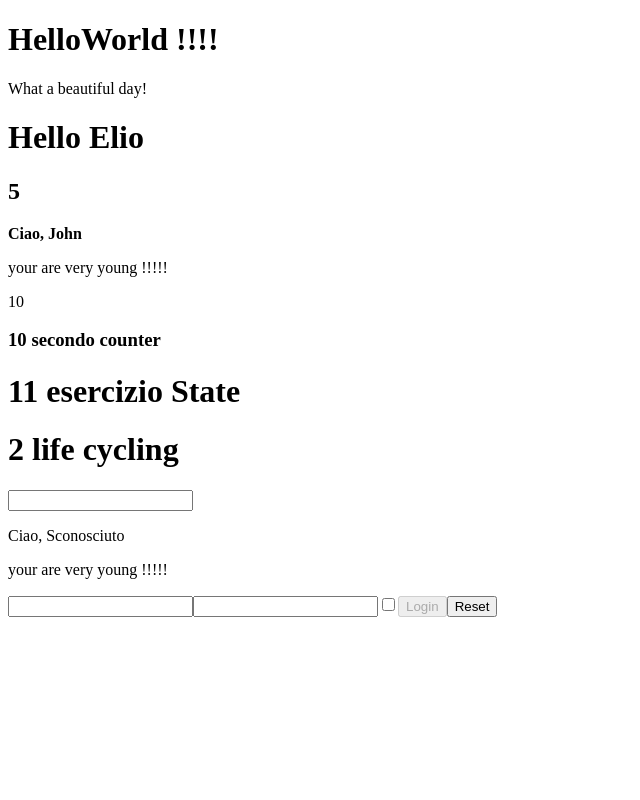
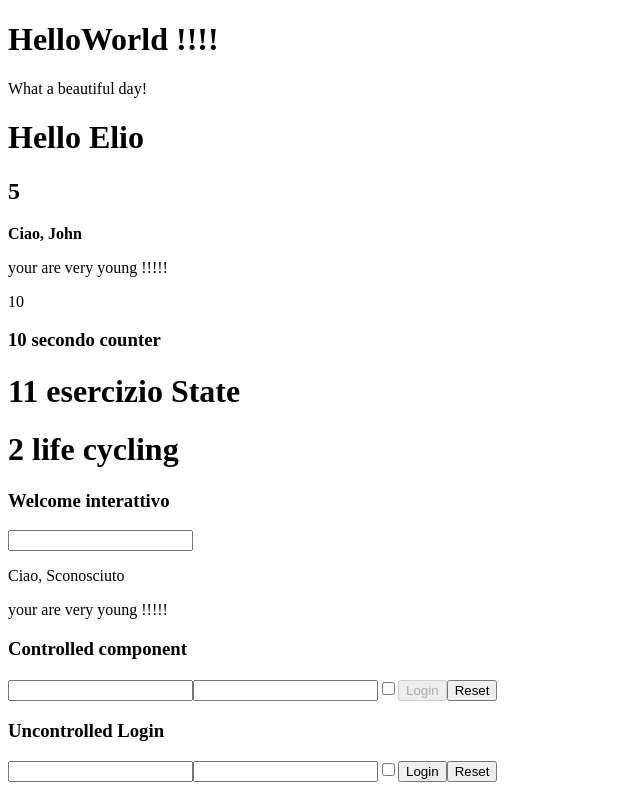
Before and after one commit to Castels88/React-esercizi, a React (Create React App) app: page / in a window 1280 px wide. Shown: the whole page, without its empty margins (0-640 px from the left). Built offline with nearby package versions, Linux system fonts and the light colour scheme.

Commit message:
form-05 fine esercizio

```diff
--- a/src/App.js
+++ b/src/App.js
@@ -9,6 +9,7 @@ import { Message } from "./Message";
 import { Name } from "./Name";
 import { SecondCounter } from "./SecondCounter";
 import { ThirdCounter } from "./ThirdCounter";
+import { UncontrolledLogin } from "./UncontrolledLogin";
 import { Welcome } from "./Welcome";
 export class App extends React.Component{
 render(){
@@ -25,6 +26,7 @@ render(){
         <CounterLifeCycling NumeroIniziale={1} IncrementValue={1} Timeout={500}/>
         <InteractiveWelcome/>
         <Login/>
+        <UncontrolledLogin/>
     </div>
     )
 }
--- a/src/InteractiveWelcome.js
+++ b/src/InteractiveWelcome.js
@@ -14,6 +14,7 @@ export class InteractiveWelcome extends react.Component{
     render(){
         return (
             <div>
+                <h3>Welcome interattivo</h3>
                 <input type="text" name="username" value={this.state.username} onChange={this.handleInputChange} />
                 <Welcome name={this.state.username}/>
             </div>
--- a/src/Login.js
+++ b/src/Login.js
@@ -27,6 +27,7 @@ export class Login extends React.Component{
     render(){
         return(
             <div>
+                <h3>Controlled component</h3>
                 <input type="text" name="username" value={this.state.username} onChange={this.HandleInputChange} />
                 <input type="password" name="password" value={this.state.password} onChange={this.HandleInputChange}/>
                 <input type="checkbox" name="remember" checked={this.state.remember} onChange={this.HandleInputChange}/>
--- /dev/null
+++ b/src/UncontrolledLogin.js
@@ -0,0 +1,31 @@
+import React from "react";
+export class UncontrolledLogin extends React.Component{
+    handleFormLogin=(event)=>{
+        event.preventDefault()
+        const username = event.target.elements.username.value
+        const password = event.target.elements.password.value
+        const remember = event.target.elements.remember.checked
+
+        console.log(
+            {
+                username,
+                password,
+                remember,
+            }
+        )
+    }
+    render(){
+        return (
+            <div>
+                <h3>Uncontrolled Login</h3>
+                <form onSubmit={this.handleFormLogin}>
+                    <input type="text" name="username" />
+                    <input type="password" name="password" />
+                    <input type="checkbox" name="remember" />
+                    <button type="submit">Login</button>
+                    <button type="reset">Reset</button>
+                </form>
+            </div>
+        )
+    }
+}
```
